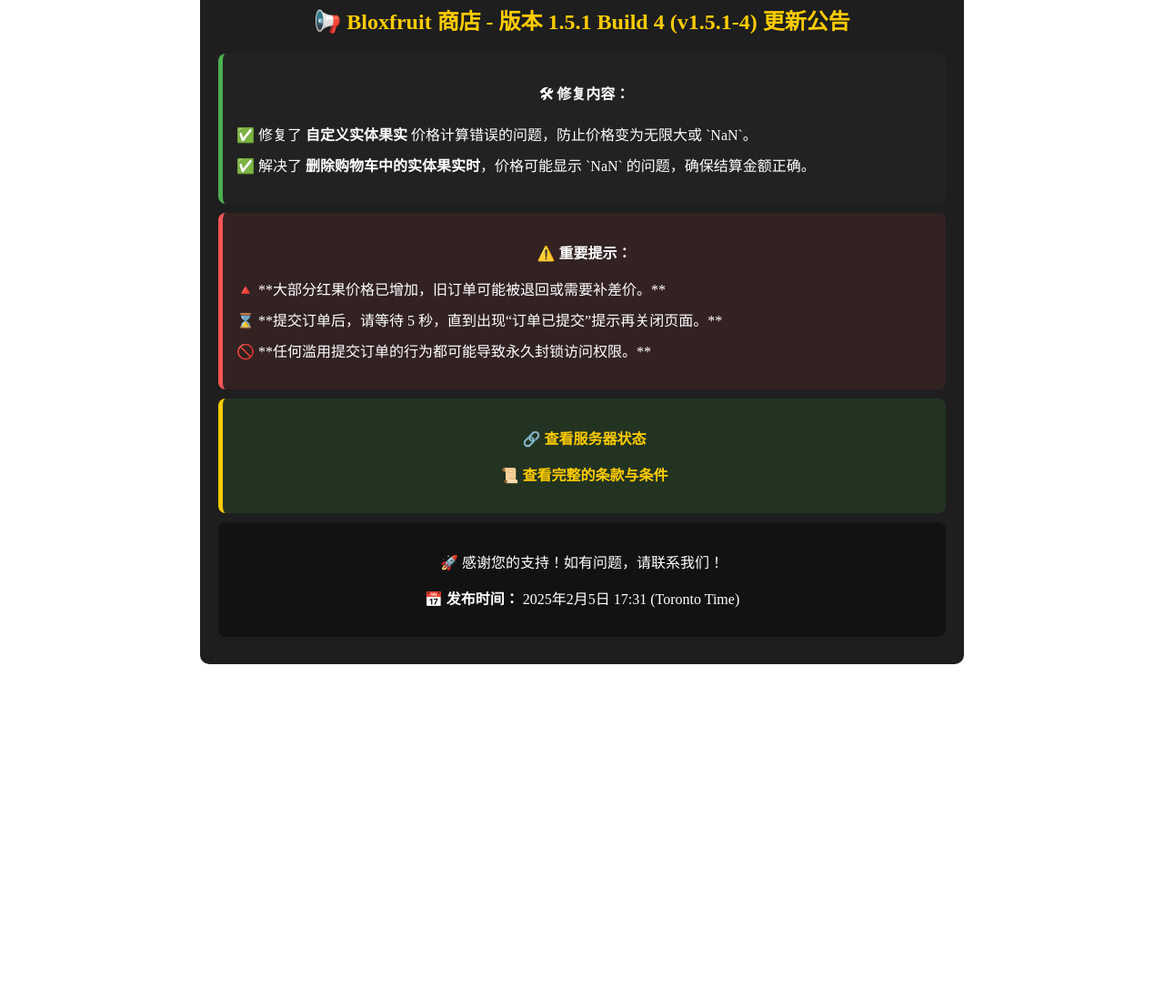
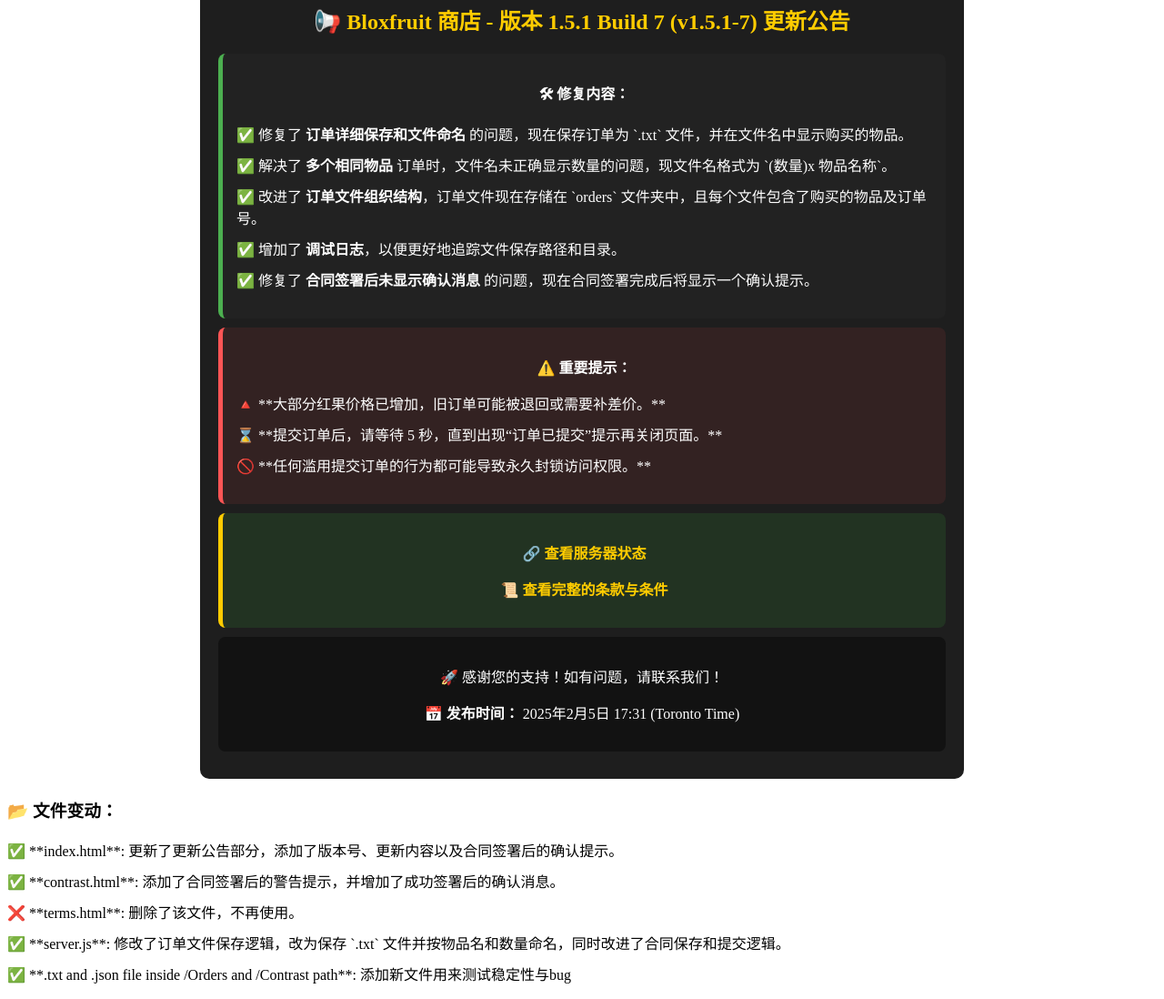
Before and after one commit to changcheng967/Bloxfruit, a plain HTML site: page index.html in a window 1280 px wide. Shown: the part 56-1154 px from the top of the page at 91% size. Before the commit the page ends 806 px from the top, so only its background shows below. Drawn offline with Linux system fonts and the light colour scheme.

Commit message:
Update index.html

```diff
--- a/index.html
+++ b/index.html
@@ -1,10 +1,13 @@
 <div class="update-container">
-    <h2>📢 Bloxfruit 商店 - 版本 1.5.1 Build 4 (v1.5.1-4) 更新公告</h2>
+    <h2>📢 Bloxfruit 商店 - 版本 1.5.1 Build 7 (v1.5.1-7) 更新公告</h2>
     <div class="update-box">
         <p><strong>🛠 修复内容：</strong></p>
         <ul>
-            <li>✅ 修复了 <strong>自定义实体果实</strong> 价格计算错误的问题，防止价格变为无限大或 `NaN`。</li>
-            <li>✅ 解决了 <strong>删除购物车中的实体果实时</strong>，价格可能显示 `NaN` 的问题，确保结算金额正确。</li>
+            <li>✅ 修复了 <strong>订单详细保存和文件命名</strong> 的问题，现在保存订单为 `.txt` 文件，并在文件名中显示购买的物品。</li>
+            <li>✅ 解决了 <strong>多个相同物品</strong> 订单时，文件名未正确显示数量的问题，现文件名格式为 `(数量)x 物品名称`。</li>
+            <li>✅ 改进了 <strong>订单文件组织结构</strong>，订单文件现在存储在 `orders` 文件夹中，且每个文件包含了购买的物品及订单号。</li>
+            <li>✅ 增加了 <strong>调试日志</strong>，以便更好地追踪文件保存路径和目录。</li>
+            <li>✅ 修复了 <strong>合同签署后未显示确认消息</strong> 的问题，现在合同签署完成后将显示一个确认提示。</li>
         </ul>
     </div>
 
@@ -77,3 +80,14 @@
         margin-bottom: 10px;
     }
 </style>
+
+<div class="files-changed-container">
+    <h3>📂 文件变动：</h3>
+    <ul>
+        <li>✅ **index.html**: 更新了更新公告部分，添加了版本号、更新内容以及合同签署后的确认提示。</li>
+        <li>✅ **contrast.html**: 添加了合同签署后的警告提示，并增加了成功签署后的确认消息。</li>
+        <li>❌ **terms.html**: 删除了该文件，不再使用。</li>
+        <li>✅ **server.js**: 修改了订单文件保存逻辑，改为保存 `.txt` 文件并按物品名和数量命名，同时改进了合同保存和提交逻辑。</li>
+        <li>✅ **.txt and .json file inside /Orders and /Contrast path**: 添加新文件用来测试稳定性与bug</li>
+    </ul>
+</div>
```
